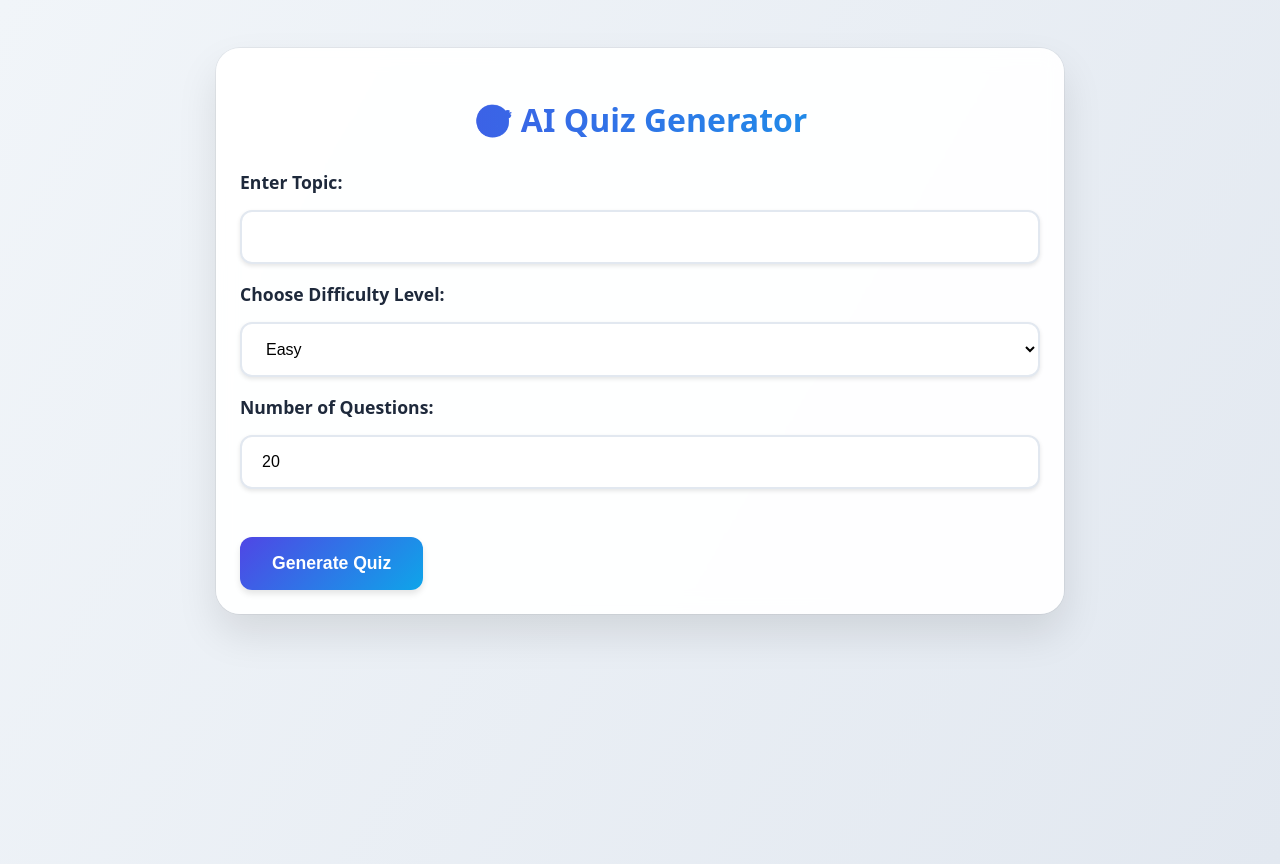
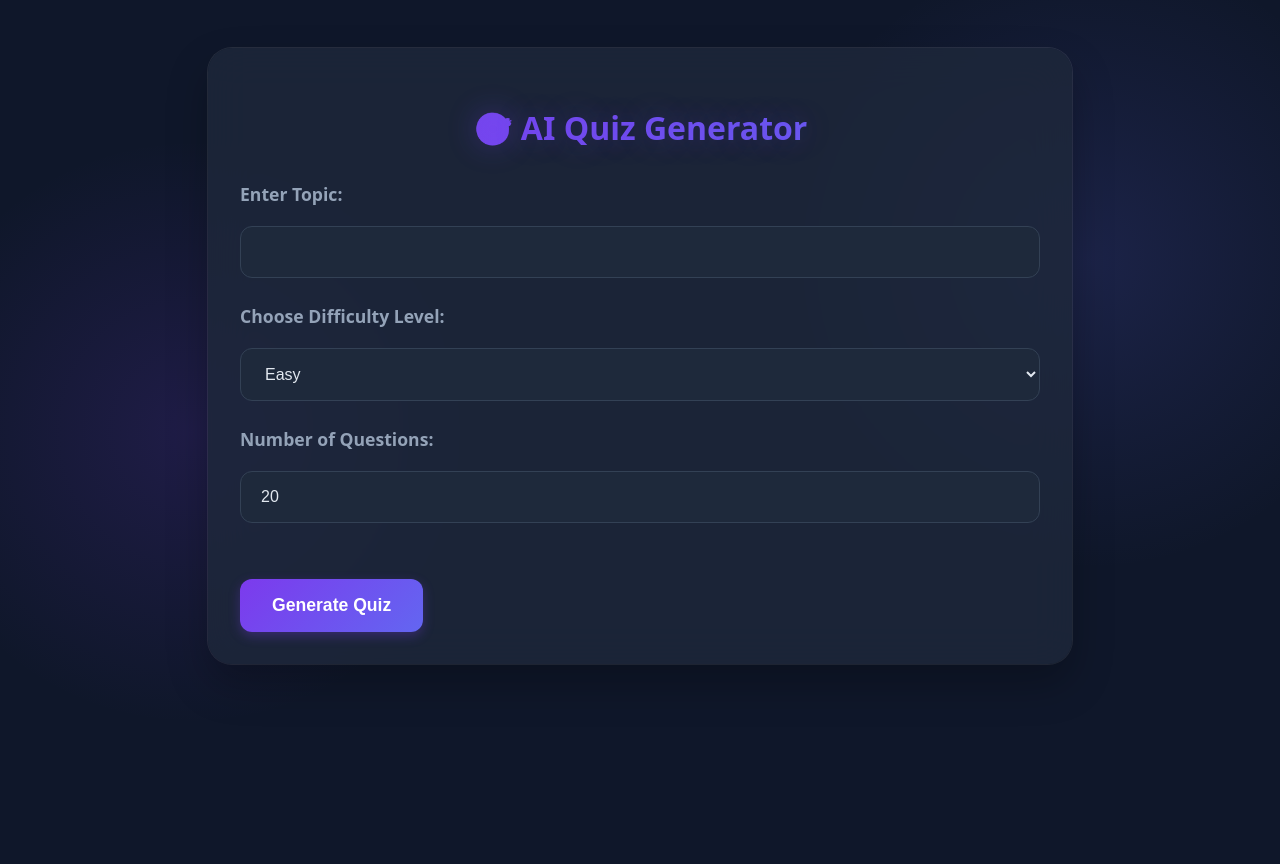
Before and after one commit to Deepak8260/AI-Quiz-Generator, a FastAPI app: page / in a window 1280 px wide. Run offline with FastAPI, Linux system fonts and the light colour scheme.

Commit message:
ui improved

```diff
--- a/static/styles.css
+++ b/static/styles.css
@@ -1,16 +1,22 @@
 :root {
-    --primary-color: #4f46e5;
-    --secondary-color: #0ea5e9;
-    --background-color: #f1f5f9;
-    --text-color: #1e293b;
+    --primary-color: #7C3AED;
+    --secondary-color: #6366F1;
+    --background-color: #0F172A;
+    --text-color: #E2E8F0;
+    --surface-color: #1E293B;
+    --input-border: #334155;
     --success: #22c55e;
     --error: #ef4444;
-    --shadow: rgba(0, 0, 0, 0.1);
+    --shadow: rgba(0, 0, 0, 0.25);
+    --text-muted: #94A3B8;
 }
 
 body {
     font-family: system-ui, -apple-system, sans-serif;
-    background: linear-gradient(120deg, #f1f5f9, #e2e8f0);
+    background: var(--background-color);
+    background-image:
+        radial-gradient(circle at 15% 50%, rgba(124, 58, 237, 0.15) 0%, transparent 25%),
+        radial-gradient(circle at 85% 30%, rgba(99, 102, 241, 0.15) 0%, transparent 25%);
     color: var(--text-color);
     line-height: 1.7;
     margin: 0;
@@ -21,57 +27,31 @@ body {
 .container {
     max-width: 800px;
     margin: 1rem auto;
-    padding: 1.5rem;
-    background: rgba(255, 255, 255, 0.95);
+    padding: 2rem;
+    background: rgba(30, 41, 59, 0.8);
     border-radius: 24px;
     box-shadow: 0 20px 40px var(--shadow),
-                0 0 0 1px rgba(0, 0, 0, 0.05);
-    backdrop-filter: blur(10px);
-}
-
-.question-block {
-    background: white;
-    padding: 1.25rem;
-    margin-bottom: 1rem;
-    border-radius: 16px;
-    box-shadow: 0 4px 6px var(--shadow);
-    border: 1px solid rgba(0, 0, 0, 0.05);
-}
-
-.options {
-    gap: 0.75rem;
-    margin-top: 0.75rem;
-}
-
-.option {
-    padding: 0.75rem 1rem;
+                0 0 0 1px rgba(255, 255, 255, 0.1);
+    backdrop-filter: blur(20px);
 }
 
 h1 {
     font-size: 2rem;
-    margin-bottom: 1.25rem;
+    margin-bottom: 1.5rem;
     text-align: center;
-    margin-left: auto;
-    margin-right: auto;
-    width: 100%;
+    color: white;
     background: linear-gradient(to right, var(--primary-color), var(--secondary-color));
     -webkit-background-clip: text;
     -webkit-text-fill-color: transparent;
+    text-shadow: 0 0 30px rgba(124, 58, 237, 0.3);
 }
 
-/* Topic heading style */
 .quiz-topic {
     font-size: 1.1rem;
     margin-bottom: 1.25rem;
-    color: var(--text-color);
+    color: var(--text-muted);
     text-align: center;
     font-weight: 600;
-}
-
-/* Question text style */
-.question-text {
-    font-size: 1rem;
-    margin-bottom: 0.75rem;
 }
 
 .quiz-form {
@@ -80,54 +60,48 @@ h1 {
     gap: 2rem;
     max-width: 650px;
     margin: 0 auto;
-    padding-bottom: 2rem;  /* Added padding to prevent overlap */
 }
 
 .form-group {
     display: flex;
     flex-direction: column;
-    gap: 0.75rem;
-    margin-bottom: 1rem;  /* Added margin for better spacing */
+    gap: 1rem;
+    margin-bottom: 1.5rem;
+}
+
+.form-group:last-of-type {
+    margin-bottom: 2.5rem;  /* Increased spacing before the button */
 }
 
 .generate-btn {
-    margin-top: 1.5rem;  /* Increased top margin */
-    width: fit-content;  /* Ensure button width matches content */
-    align-self: flex-start;  /* Align button to the left */
-    padding: 1rem 2.5rem;  /* Slightly wider padding */
-}
-
-/* Ensure proper spacing for the last form group */
-.form-group:last-of-type {
-    margin-bottom: 1.5rem;
+    margin-top: 1rem;  /* Adjusted top margin */
+    align-self: flex-start;
+    width: fit-content;
 }
 
 label {
     font-weight: 600;
-    color: var(--text-color);
+    color: var(--text-muted);
     font-size: 1.1rem;
-    transform: translateX(0);
-    transition: transform 0.3s ease;
 }
 
 input, select {
     padding: 1rem 1.25rem;
-    border: 2px solid #e2e8f0;
+    background: var(--surface-color);
+    border: 1px solid var(--input-border);
     border-radius: 12px;
+    color: var(--text-color);
     font-size: 1rem;
     transition: all 0.3s ease;
-    background: white;
-    box-shadow: 0 2px 4px var(--shadow);
 }
 
 input:focus, select:focus {
     border-color: var(--primary-color);
-    box-shadow: 0 0 0 3px rgba(79, 70, 229, 0.1);
+    box-shadow: 0 0 0 3px rgba(124, 58, 237, 0.2);
     outline: none;
-    transform: translateY(-2px);
 }
 
-.generate-btn, .submit-btn, .btn {
+.generate-btn {
     background: linear-gradient(135deg, var(--primary-color), var(--secondary-color));
     color: white;
     padding: 1rem 2rem;
@@ -137,132 +111,161 @@ input:focus, select:focus {
     font-weight: 600;
     cursor: pointer;
     transition: all 0.3s ease;
-    box-shadow: 0 4px 6px var(--shadow);
+    box-shadow: 0 4px 12px rgba(124, 58, 237, 0.3);
 }
 
-.generate-btn:hover, .submit-btn:hover, .btn:hover {
+.generate-btn:hover {
     transform: translateY(-2px);
-    box-shadow: 0 8px 15px var(--shadow);
+    box-shadow: 0 8px 20px rgba(124, 58, 237, 0.4);
 }
 
+/* Update question block styling */
 .question-block {
-    background: white;
-    padding: 2rem;
-    margin-bottom: 1.5rem;
+    background: rgba(30, 41, 59, 0.95);
+    padding: 2.5rem;
+    margin-bottom: 2rem;
     border-radius: 16px;
-    box-shadow: 0 4px 6px var(--shadow);
-    border: 1px solid rgba(0, 0, 0, 0.05);
+    border: 1px solid rgba(255, 255, 255, 0.15);
+    box-shadow: 0 8px 32px rgba(0, 0, 0, 0.2);
+}
+
+.question-text {
+    color: white;
+    font-size: 1.25rem;
+    margin-bottom: 2rem;
+    font-weight: 600;
+    letter-spacing: 0.01em;
+}
+
+/* Improve options styling */
+.option {
+    background: rgba(255, 255, 255, 0.08);
+    padding: 1.5rem;
+    border-radius: 12px;
+    border: 1px solid rgba(255, 255, 255, 0.1);
+    color: var(--text-color);
+    font-size: 1.1rem;
+    margin-bottom: 1rem;
+}
+
+.option:hover {
+    background: rgba(124, 58, 237, 0.15);
+    border-color: var(--primary-color);
+    transform: translateX(8px);
+    box-shadow: 0 4px 12px rgba(124, 58, 237, 0.2);
+}
+
+.option.selected {
+    background: rgba(124, 58, 237, 0.25);
+    border-color: var(--primary-color);
+    box-shadow: 0 0 0 1px var(--primary-color);
+}
+
+/* Enhance submit button */
+.submit-btn {
+    background: linear-gradient(135deg, var(--primary-color), var(--secondary-color));
+    color: white;
+    padding: 1rem 2.5rem;
+    border-radius: 12px;
+    font-weight: 600;
+    font-size: 1.1rem;
+    letter-spacing: 0.02em;
+    box-shadow: 0 8px 16px rgba(124, 58, 237, 0.25);
     transition: all 0.3s ease;
 }
 
-.question-block:hover {
-    transform: translateY(-3px);
-    box-shadow: 0 12px 20px var(--shadow);
+.submit-btn:hover {
+    transform: translateY(-2px);
+    box-shadow: 0 12px 20px rgba(124, 58, 237, 0.35);
+}
+
+/* Style back to home link */
+.back-to-home {
+    display: inline-block;
+    color: var(--text-muted);
+    text-decoration: none;
+    padding: 0.75rem 1.5rem;
+    border-radius: 8px;
+    border: 1px solid rgba(255, 255, 255, 0.1);
+    transition: all 0.3s ease;
+    margin-top: 2rem;
+}
+
+.back-to-home:hover {
+    color: white;
+    background: rgba(255, 255, 255, 0.1);
+    border-color: rgba(255, 255, 255, 0.2);
+}
+
+/* Action buttons container */
+.action-buttons {
+    display: flex;
+    justify-content: space-between;
+    align-items: center;
+    margin-top: 3rem;
+    padding-top: 2rem;
+    border-top: 1px solid rgba(255, 255, 255, 0.1);
 }
 
 .options {
     display: grid;
     gap: 1rem;
-    margin-top: 1.5rem;
 }
 
 .option {
-    background: #f8fafc;
+    background: rgba(255, 255, 255, 0.05);
     padding: 1.25rem;
     border-radius: 12px;
+    border: 1px solid var(--input-border);
+    color: var(--text-color);
     cursor: pointer;
     transition: all 0.2s ease;
-    border: 2px solid transparent;
     display: flex;
     align-items: center;
-    position: relative;
-    user-select: none;
+}
+
+.option:hover {
+    background: rgba(124, 58, 237, 0.1);
+    border-color: var(--primary-color);
+    transform: translateX(5px);
 }
 
 .option input[type="radio"] {
     margin-right: 1rem;
     width: 20px;
     height: 20px;
-    cursor: pointer;
+    accent-color: var(--primary-color);
 }
 
-.option label {
-    cursor: pointer;
-    flex: 1;
-    margin: 0;
-    padding: 0;
-}
-
-/* Style for selected state */
-.option.selected,
-.option:has(input[type="radio"]:checked) {
-    background: rgba(79, 70, 229, 0.1);
+.option.selected {
+    background: rgba(124, 58, 237, 0.2);
     border-color: var(--primary-color);
 }
 
-/* Hover effect */
-.option:hover {
-    background: rgba(79, 70, 229, 0.05);
-    border-color: var(--primary-color);
-    transform: translateX(5px);
-}
-
-/* Make the radio input easier to click */
-.option input[type="radio"] {
-    cursor: pointer;
-    accent-color: var(--primary-color);
-}
-
-.option:hover {
-    background: rgba(79, 70, 229, 0.05);
-    border-color: var(--primary-color);
-    transform: translateX(5px);
-}
-
-.option.selected {
-    background: rgba(79, 70, 229, 0.1);
-    border-color: var(--primary-color);
-}
-
-pre {
-    background: #1e293b;
-    color: #e2e8f0;
-    padding: 1.5rem;
-    border-radius: 12px;
-    overflow-x: auto;
-    font-size: 0.95rem;
-    line-height: 1.5;
-    box-shadow: inset 0 2px 4px rgba(0, 0, 0, 0.2);
-}
-
-code {
-    color: #e2e8f0;
-}
-
 .results-section {
-    background: white;
+    background: var(--surface-color);
     padding: 2.5rem;
     border-radius: 16px;
-    box-shadow: 0 4px 6px var(--shadow);
+    border: 1px solid rgba(255, 255, 255, 0.1);
 }
 
 .result-item {
     padding: 1.5rem;
     margin-bottom: 1.5rem;
     border-radius: 12px;
-    background: white;
-    box-shadow: 0 2px 4px var(--shadow);
-    transition: transform 0.3s ease;
+    background: var(--surface-color);
+    border: 1px solid rgba(255, 255, 255, 0.1);
+    color: var(--text-color);
 }
 
 .result-item.correct {
+    background: rgba(34, 197, 94, 0.1);
     border-left: 4px solid var(--success);
-    background: rgba(34, 197, 94, 0.05);
 }
 
 .result-item.incorrect {
+    background: rgba(239, 68, 68, 0.1);
     border-left: 4px solid var(--error);
-    background: rgba(239, 68, 68, 0.05);
 }
 
 #score-display {
```
Also changed, not shown: other parts of static/styles.css (+19 -7 lines).
